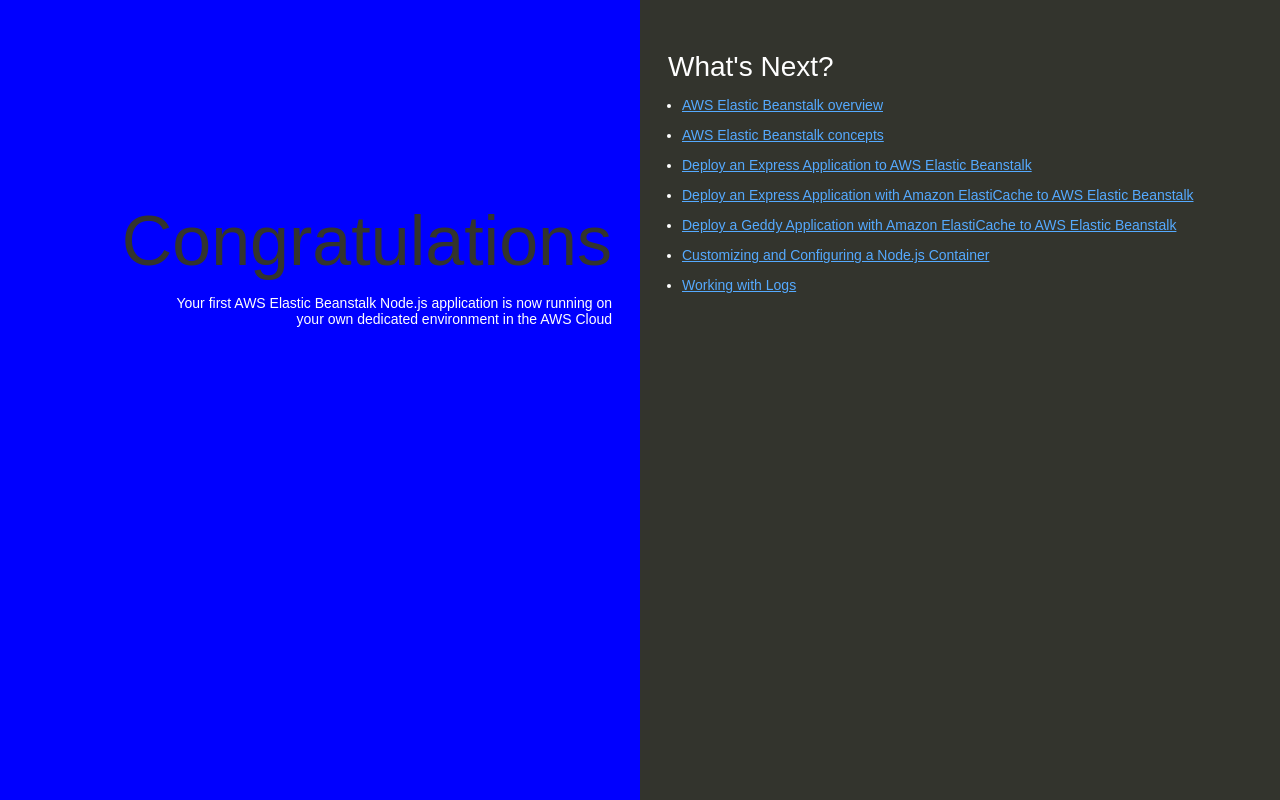
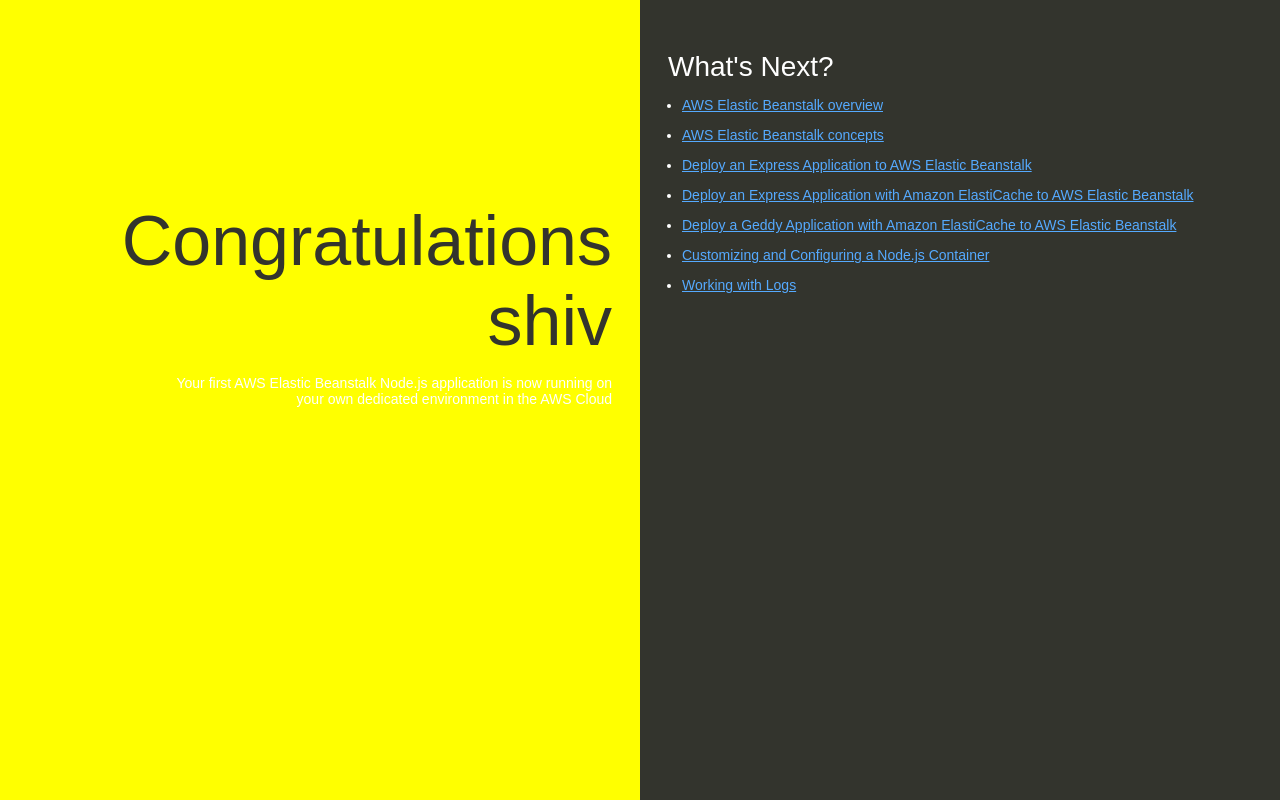
Before and after one commit to shivkumar278/AWS-CI-CD-using-Nodejs-HandsON-Practice, a website: page index.html in a window 1280 px wide. Drawn offline with Linux system fonts and the light colour scheme.

Commit message:
coloure change in index file

```diff
--- a/index.html
+++ b/index.html
@@ -35,7 +35,7 @@
 
         text-align: right;
         padding-top: 11em;
-        background-color: blue;
+        background-color: yellow;
 
       }
       .textColumn p {
@@ -74,7 +74,7 @@
   </head>
   <body>
     <div class="textColumn">
-      <h1>Congratulations</h1>
+      <h1>Congratulations shiv</h1>
       <p>Your first AWS Elastic Beanstalk Node.js application is now running on your own dedicated environment in the AWS Cloud</p>
     </div>
     <div class="linksColumn">
```
